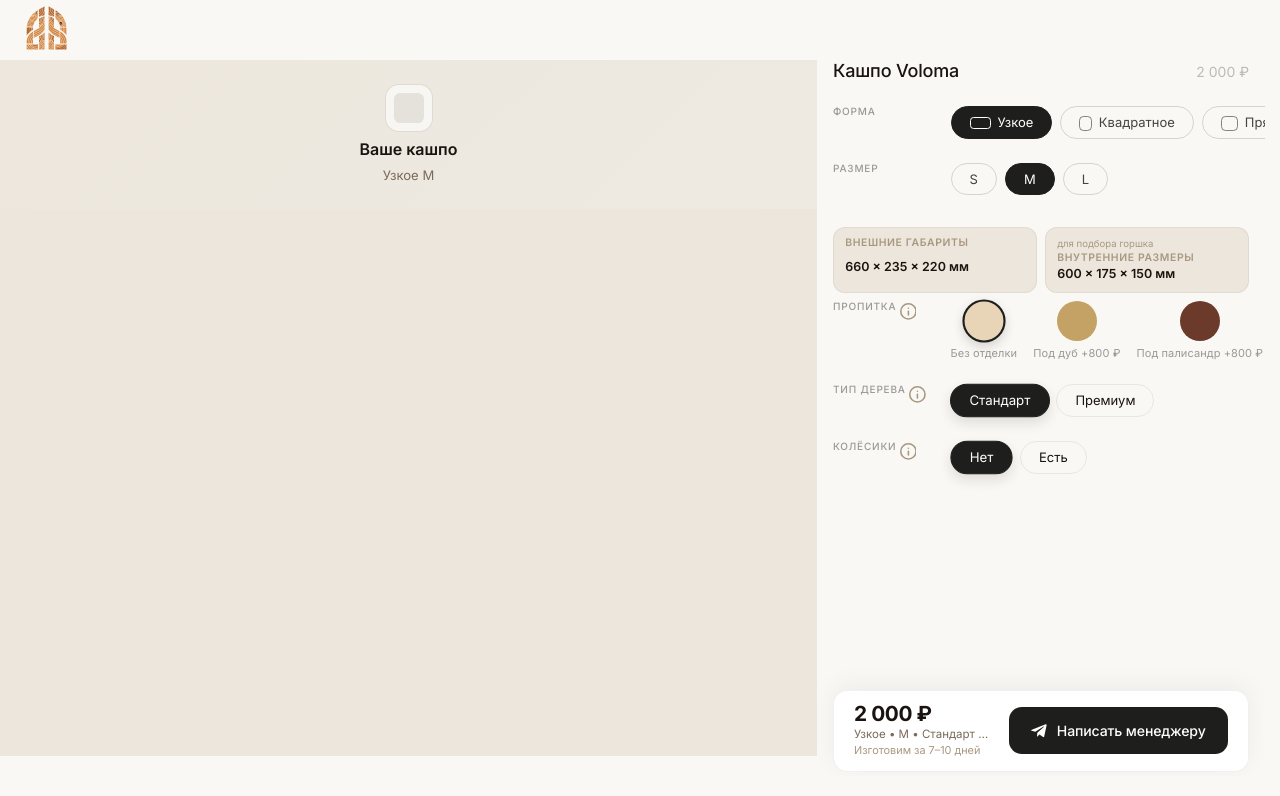
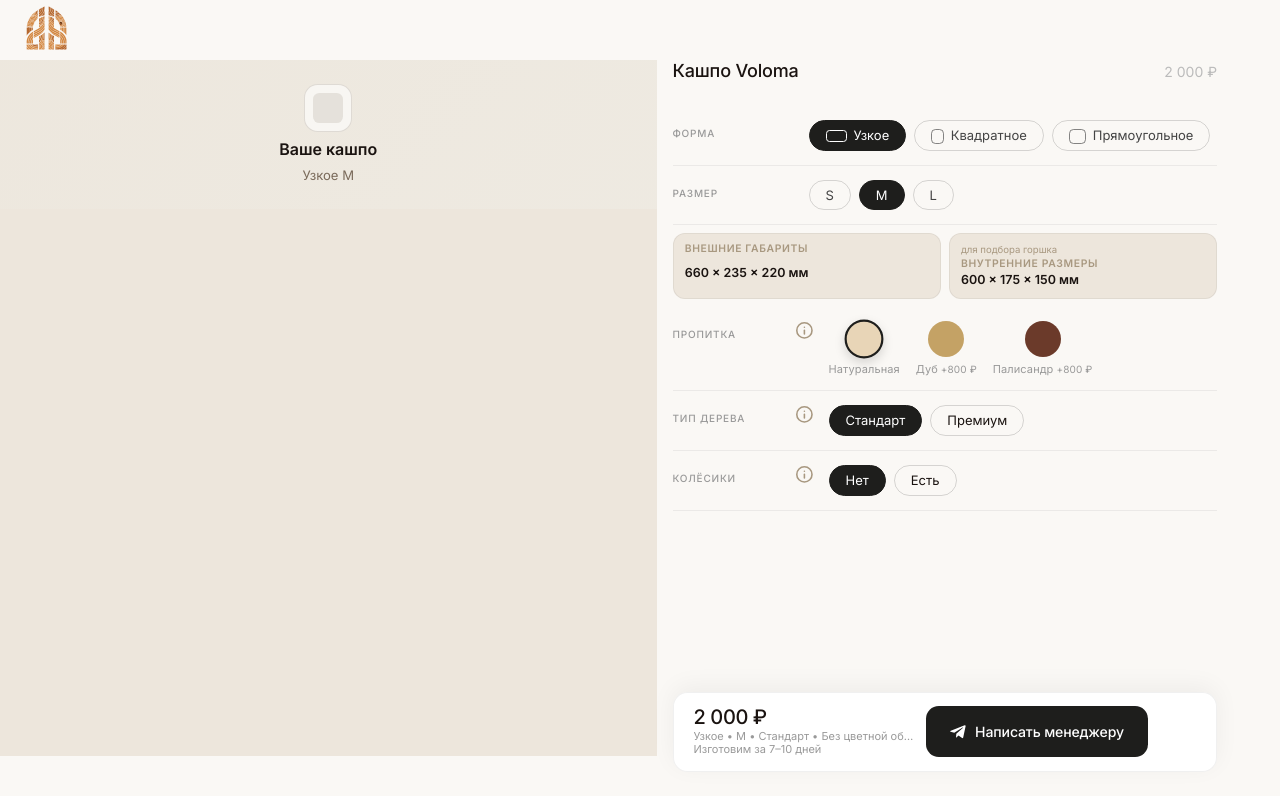
Before and after one commit to mentalprotector/Voloma, a Next.js app: page /configurator in a window 1280 px wide. Shown: the top 796 px of the page. Built offline with nearby package versions, Linux system fonts and the light colour scheme.

Commit message:
fix(configurator): desktop layout — wider right column, single-row controls, short finish labels, grid CTA bar

```diff
--- a/src/components/configurator/ConfiguratorControls.tsx
+++ b/src/components/configurator/ConfiguratorControls.tsx
@@ -38,6 +38,20 @@
   natural: "Без отделки",
   oak_stain: "Под дуб +800 ₽",
   rosewood_stain: "Под палисандр +800 ₽",
+};
+
+/** Short finish labels for desktop swatches */
+const finishShortLabels: Record<Finish, string> = {
+  natural: "Натуральная",
+  oak_stain: "Дуб",
+  rosewood_stain: "Палисандр",
+};
+
+/** Price surcharge for finish options */
+const finishPrices: Record<Finish, string> = {
+  natural: "",
+  oak_stain: "+800 ₽",
+  rosewood_stain: "+800 ₽",
 };
 
 const finishHints: Record<Finish, string> = {
@@ -167,7 +181,10 @@
                 className={[styles.swatch, finish === item ? styles.swatchActive : ""].filter(Boolean).join(" ")}
                 style={{ background: finishSwatchStyles[item] }}
               />
-              <span className={styles.swatchLabel}>{finishDisplayLabels[item]}</span>
+              <span className={styles.swatchLabel}>
+                {finishShortLabels[item]}
+                {finishPrices[item] ? <span className={styles.swatchPrice}>{finishPrices[item]}</span> : null}
+              </span>
             </button>
           ))}
         </div>
--- a/src/components/configurator/configurator.module.css
+++ b/src/components/configurator/configurator.module.css
@@ -403,7 +403,7 @@
 /* ===== Responsive: desktop ===== */
 @media (min-width: 1024px) {
   .layout {
-    grid-template-columns: minmax(0, 1fr) minmax(0, 26rem);
+    grid-template-columns: 52fr 48fr;
     align-items: start;
     gap: clamp(1.25rem, 2.5vw, 2rem);
     min-height: calc(100svh - var(--site-header-height));
@@ -418,8 +418,8 @@
   }
 
   .controlsColumn {
-    padding: 0;
-    padding-bottom: 0;
+    min-width: 380px;
+    padding: 0 32px 40px 0;
   }
 
   .controls {
@@ -458,25 +458,32 @@
 
   /* ===== Option groups: desktop layout ===== */
   .optionGroup {
-    display: grid;
-    grid-template-columns: 6.5rem minmax(0, 1fr);
-    align-items: start;
-    gap: 0.4rem 0.85rem;
-    margin-bottom: 24px;
-    padding: 0;
+    display: flex;
+    align-items: flex-start;
+    gap: 16px;
+    padding: 14px 0;
+    border-bottom: 0.5px solid rgba(0, 0, 0, 0.06);
+    margin-bottom: 0;
   }
 
   .optionLabel {
+    width: 120px;
+    flex-shrink: 0;
     font-size: 10px;
     font-weight: 500;
     letter-spacing: 0.08em;
     text-transform: uppercase;
     color: #999;
-    margin-bottom: 10px;
+    padding-top: 8px;
+    margin: 0;
+  }
+
+  .optionControls {
+    flex: 1;
     display: flex;
+    flex-wrap: nowrap;
+    gap: 8px;
     align-items: center;
-    gap: 6px;
-    padding-top: 0;
   }
 
   /* Form & Size — single row, no wrapping */
@@ -489,7 +496,7 @@
   }
 
   .segmentedControls .pill {
-    padding: 8px 18px;
+    padding: 7px 16px;
     border-radius: 100px;
     border: 1px solid rgba(0, 0, 0, 0.15);
     font-size: 13px;
@@ -499,7 +506,7 @@
     color: #444;
     min-height: auto;
     min-width: auto;
-    flex: 0 0 auto;
+    flex-shrink: 0;
   }
 
   .segmentedControls .pillActive {
@@ -533,8 +540,8 @@
   }
 
   .swatch {
-    width: 40px;
-    height: 40px;
+    width: 36px;
+    height: 36px;
     border-radius: 50%;
   }
 
@@ -545,7 +552,13 @@
     white-space: nowrap;
   }
 
-  /* Chip controls on desktop */
+  .swatchPrice {
+    font-size: 10px;
+    color: #999;
+    margin-left: 3px;
+  }
+
+  /* Chip controls on desktop (Форма, Колёсики) */
   .chipControls {
     display: flex;
     flex-direction: row;
@@ -554,11 +567,22 @@
   }
 
   .chip {
-    padding: 8px 18px;
+    padding: 7px 16px;
     font-size: 13px;
     min-height: auto;
     white-space: nowrap;
-    flex: 0 0 auto;
+    flex-shrink: 0;
+    border: 1px solid rgba(0, 0, 0, 0.15);
+    border-radius: 100px;
+    background: transparent;
+  }
+
+  .chipActive {
+    background: #1e1e1c;
+    color: white;
+    border-color: #1e1e1c;
+    box-shadow: none;
+    transform: none;
   }
 
   /* Summary text — show full, no ellipsis */
@@ -573,11 +597,9 @@
   /* Desktop sticky CTA: primary accent */
   .desktopCta {
     display: flex !important;
-    flex-direction: row !important;
-    flex-wrap: nowrap !important;
+    grid-template-columns: 1fr auto;
+    gap: 12px;
     align-items: center;
-    justify-content: space-between;
-    gap: 1rem;
     margin-top: auto;
     padding: 0.85rem 1.25rem;
     width: 100%;
@@ -591,33 +613,33 @@
   }
 
   .desktopCtaInfo {
-    display: grid;
-    gap: 0.12rem;
     min-width: 0;
   }
 
   .desktopCtaPrice {
     margin: 0;
-    font-size: 1.3rem;
-    font-weight: 700;
+    font-size: 20px;
+    font-weight: 500;
     line-height: 1;
     letter-spacing: -0.02em;
+    margin-bottom: 2px;
   }
 
   .desktopCtaSummary {
     margin: 0;
-    font-size: 0.72rem;
-    color: var(--color-text-secondary);
+    font-size: 11px;
+    color: #999;
     line-height: 1.3;
     white-space: nowrap;
     overflow: hidden;
     text-overflow: ellipsis;
+    max-width: 220px;
   }
 
   .desktopCtaMeta {
     margin: 0;
-    font-size: 0.68rem;
-    color: var(--color-text-muted);
+    font-size: 11px;
+    color: #999;
     line-height: 1.25;
   }
 
@@ -627,7 +649,8 @@
     justify-content: center;
     gap: 0.5rem;
     flex-shrink: 0;
-    padding: 0.75rem 1.4rem;
+    width: auto;
+    padding: 14px 24px;
     border: none;
     border-radius: 0.8rem;
     background: #1e1e1c;
```
